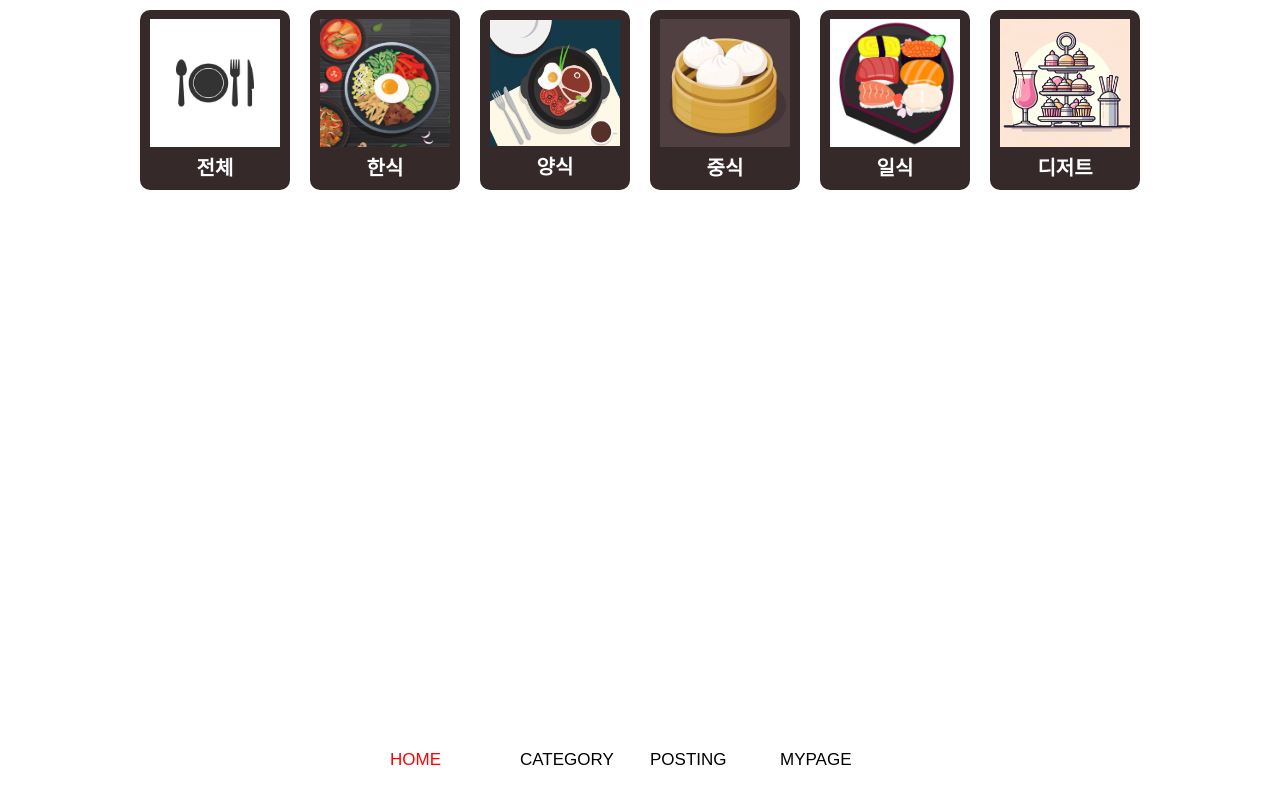
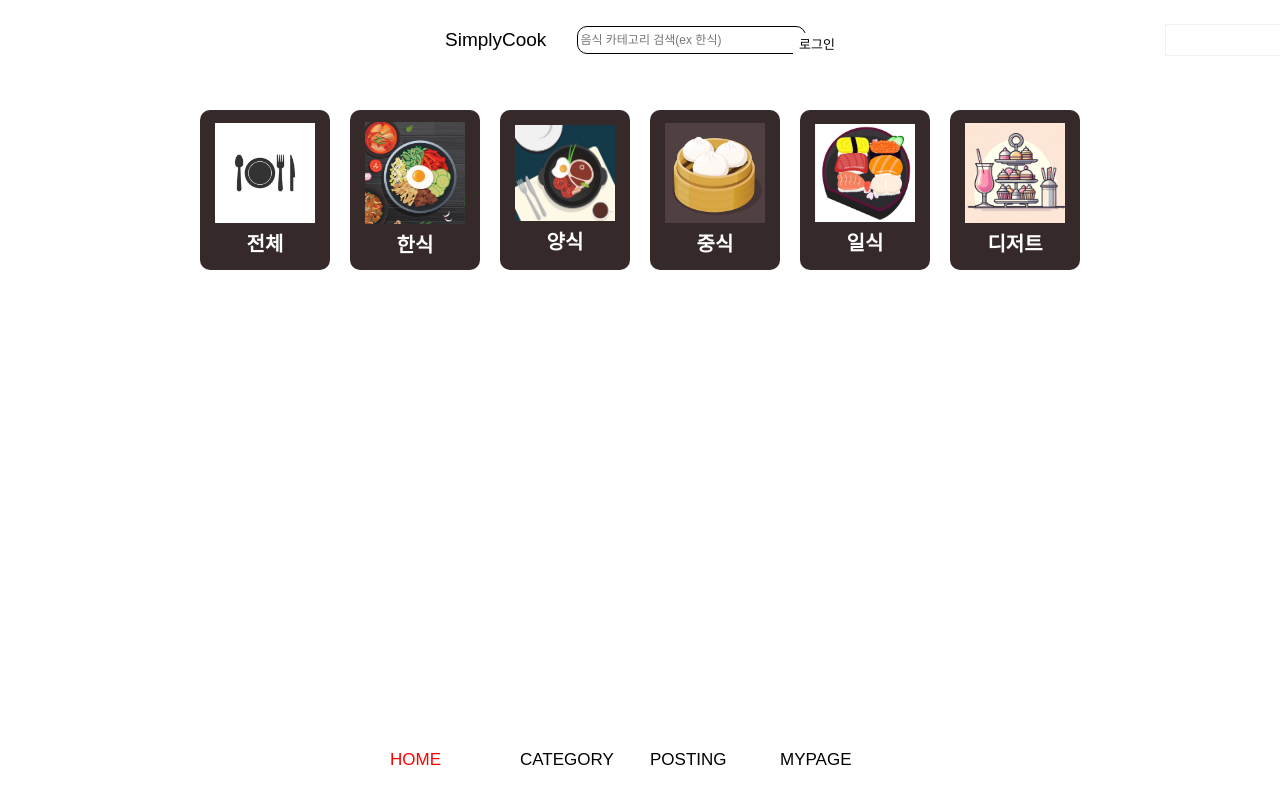
Before and after one commit to bakuuuuuuu/recipe-share-platform, a React (Create React App) app: page /foodcategory in a window 1280 px wide. Shown: the top 804 px of the page. Built offline with nearby package versions, Linux system fonts and the light colour scheme.

Commit message:
이미지버튼 수정

```diff
--- a/src/css/FoodCategory.jsx
+++ b/src/css/FoodCategory.jsx
@@ -1,5 +1,7 @@
 import React from 'react';
 import FoodCategoryButton from '../page/FoodCategoryButton';
+import Search from '../page/Search';
+import UnderMenu from '../page/UnderMenu';
 
 const categories = [
   { name: '전체', image: 'image/all.jpg' },
@@ -7,10 +9,10 @@ const categories = [
   { name: '양식', image: 'image/western.jpg' },
   { name: '중식', image: 'image/chinese.jpg' },
   { name: '일식', image: 'image/japanese.jpg' },
-  { name: '디저트', image: 'image/dessert.jpg' },//hjhjj
+  { name: '디저트', image: 'image/dessert.jpg' },
 ];
 
-const FoodCategory = () => {
+const FoodCategoryMenu = () => {
   const handleClick = (categoryName) => {
     console.log(`${categoryName} was clicked`);
   };
@@ -38,4 +40,14 @@ const styles = {
   }
 };
 
+function FoodCategory(props) {
+  return (
+    <div>
+      <Search />
+      <FoodCategoryMenu />
+      <UnderMenu />
+    </div>
+  );
+}
+
 export default FoodCategory;
--- a/src/page/FoodCategoryButton.jsx
+++ b/src/page/FoodCategoryButton.jsx
@@ -1,8 +1,30 @@
-import React from 'react';
+import React, { useState } from 'react';
 
 const FoodCategoryButton = ({ category, onClick }) => {
+
+  const [isHovered, setIsHovered] = useState(false);
+
+  const handleMouseEnter = () => {
+    setIsHovered(true);
+  };
+
+  const handleMouseLeave = () => {
+    setIsHovered(false);
+  };
+
+  const dynamicStyles = {
+    ...styles.button,
+    transform: isHovered ? 'scale(1.2)' : 'none',
+    boxShadow: isHovered ? '0 0 10px #fff' : 'none',
+  };
+
   return (
-    <button onClick={onClick} style={styles.button}>
+    <button
+      onClick={onClick}
+      onMouseEnter={handleMouseEnter}
+      onMouseLeave={handleMouseLeave}
+      style={dynamicStyles}
+    >
       <img src={category.image} alt={category.name} style={styles.image} />
       <span style={styles.text}>{category.name}</span>
     </button>
@@ -16,25 +38,27 @@ const styles = {
     alignItems: 'center',
     justifyContent: 'center',
     margin: '10px',
-    padding: '10px',
+    padding: '15px',
     backgroundColor: '#35292A',
     border: 'none',
     borderRadius: '10px',
     cursor: 'pointer',
-    width: '150px',  // 버튼 너비 조정
-    height: '180px',  // 버튼 높이 조정
+    width: '130px',
+    height: '160px',
     overflow: 'hidden',
+    transition: 'transform 0.3s ease, box-shadow 0.3s ease',
+    marginTop: '110px',
   },
   image: {
-    width: '100%',  // 이미지 너비 최대화
-    height: '80%',  // 이미지 높이를 버튼 높이의 80%로 설정
+    width: '100%',
+    height: '80%',
   },
   text: {
     marginTop: '5px',
-    fontSize: '20px',  // 글자 크기 조정
-    fontWeight: 'bold',  // 글자 굵기
-    color: '#fff',  // 글자 색상
-    fontFamily: 'Arial, sans-serif'  // 폰트 패밀리
+    fontSize: '20px',
+    fontWeight: 'bold',
+    color: '#fff',
+    fontFamily: 'Arial, sans-serif'
   }
 };
 
```
